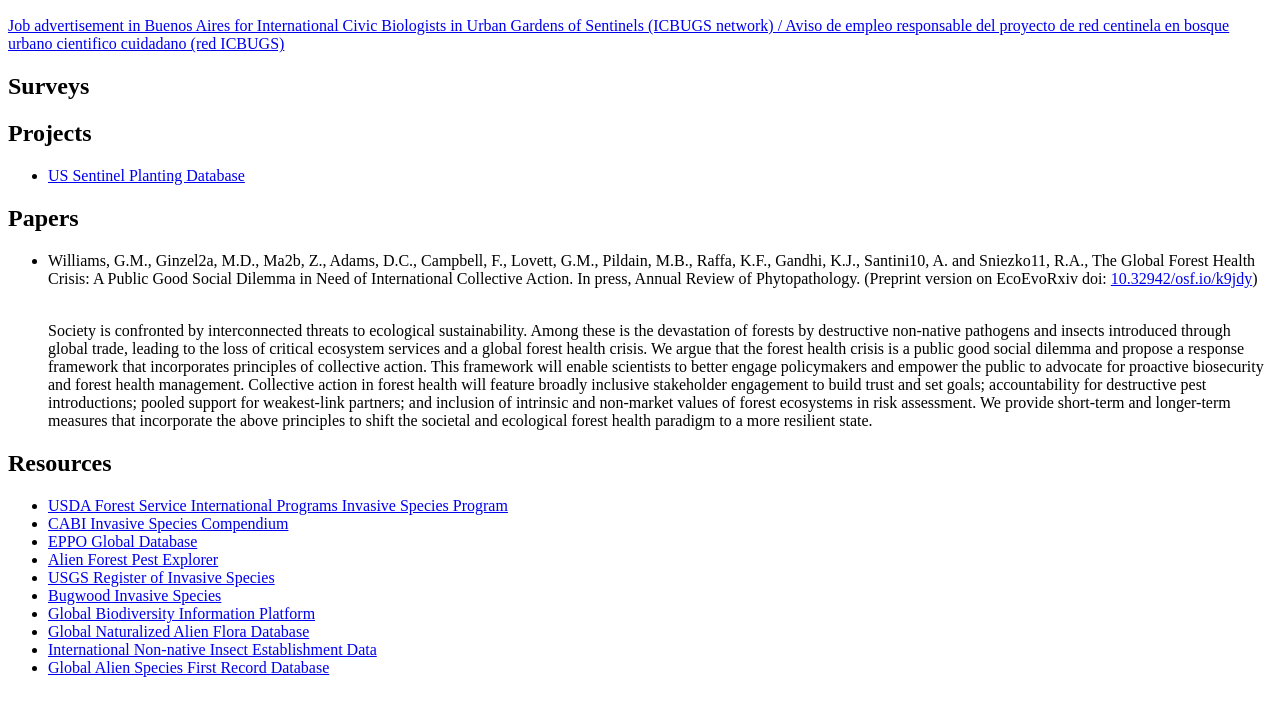
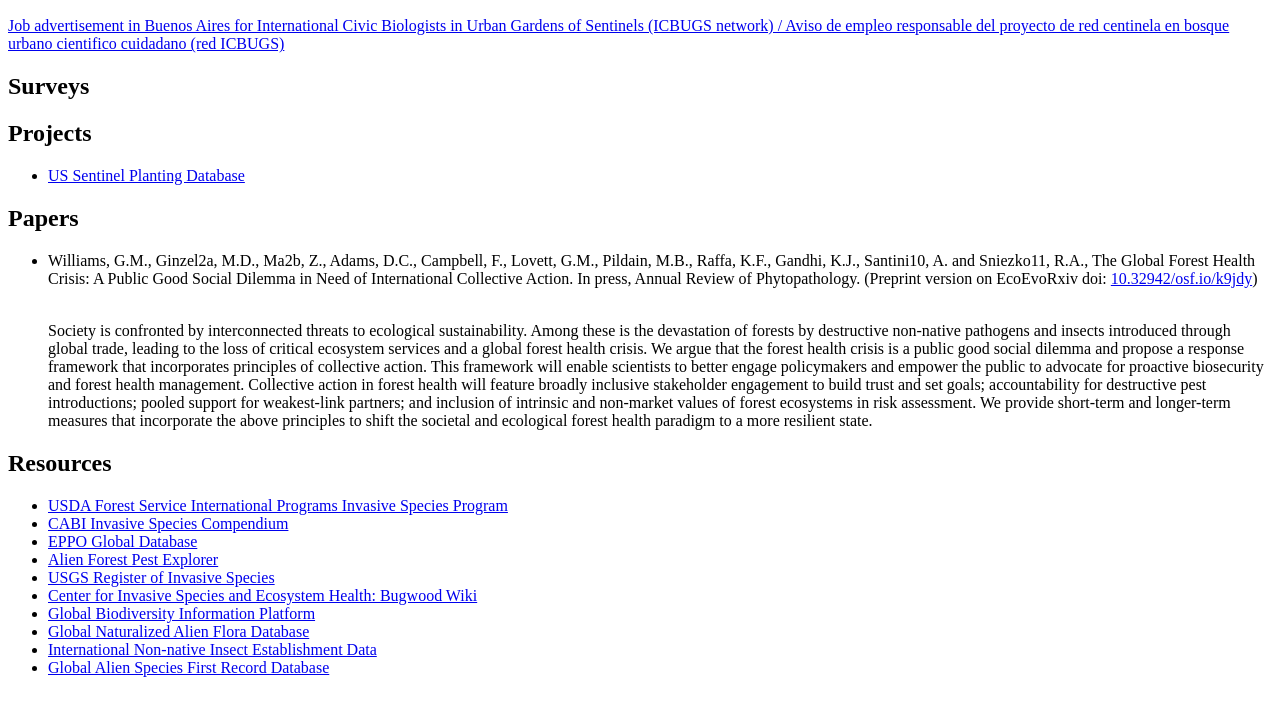
Before and after one commit to usfsipsentinelnetwork/usfsipsentinelnetwork.github.io, a plain HTML site: page index.html in a window 1280 px wide. Shown: the part 96-800 px from the top of the page. Drawn offline with Linux system fonts and the light colour scheme.

Commit message:
Update index.html

```diff
--- a/index.html
+++ b/index.html
@@ -36,7 +36,7 @@
   <li><a href="https://gd.eppo.int/" target="_blank">EPPO Global Database</a></li>
   <li><a href="https://mapsweb.lib.purdue.edu/AFPE/" target="_blank">Alien Forest Pest Explorer</a></li>
   <li><a href="https://www.usgs.gov/data/united-states-register-introduced-and-invasive-species-us-riis" target="_blank">USGS Register of Invasive Species</a></li>
-  <li><a href="https://www.bugwood.org/index.cfm" target="_blank">Bugwood Invasive Species</a></li>
+  <li><a href="https://www.invasive.org/species/diseases.cfm" target="_blank">Center for Invasive Species and Ecosystem Health: Bugwood Wiki</a></li>
   <li><a href="https://www.gbif.org" target="_blank">Global Biodiversity Information Platform</a></li>
   <li><a href="https://glonaf.org/" target="_blank">Global Naturalized Alien Flora Database</a></li>
   <li><a href="https://zenodo.org/record/5245302#.ZELn_87MKUk" target="_blank">International Non-native Insect Establishment Data</a></li>
```
